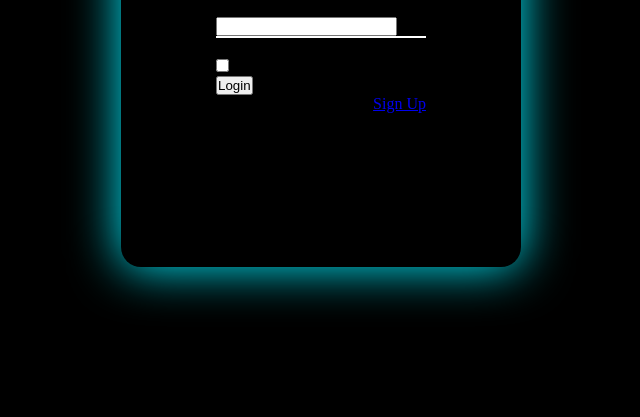
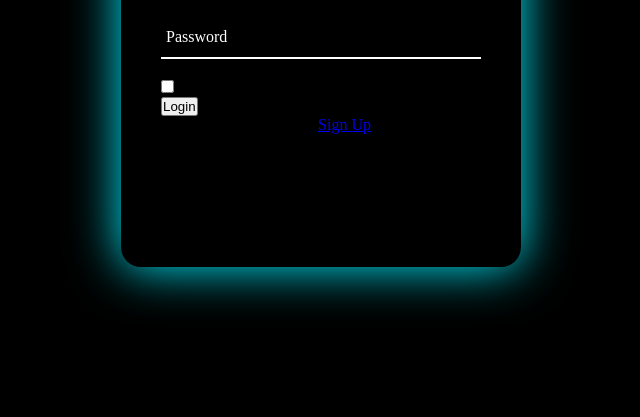
Before and after one commit to hedy-codes/animated-login-form, a plain HTML site: page index.html in a window 1280 px wide. Shown: the part 383-800 px from the top of the page, without its empty margins (319-959 px from the left). Drawn offline with Linux system fonts and the light colour scheme.

Commit message:
feat : add style for input elements

```diff
--- a/styles/style.css
+++ b/styles/style.css
@@ -84,3 +84,22 @@ h2{
     pointer-events: none;
     transition: 0.5s;
 }
+
+
+.input-group input{
+    width: 320px;
+    height: 40px;
+    font-size: 16px;
+    color: #fff;
+    padding: 0 5px;
+    background: transparent;
+    border: none;
+    outline: none;
+
+}
+
+.input-group input:focus~label,
+.input-group input:valid~label {
+    position: absolute;
+    top: -5px;
+}
```
